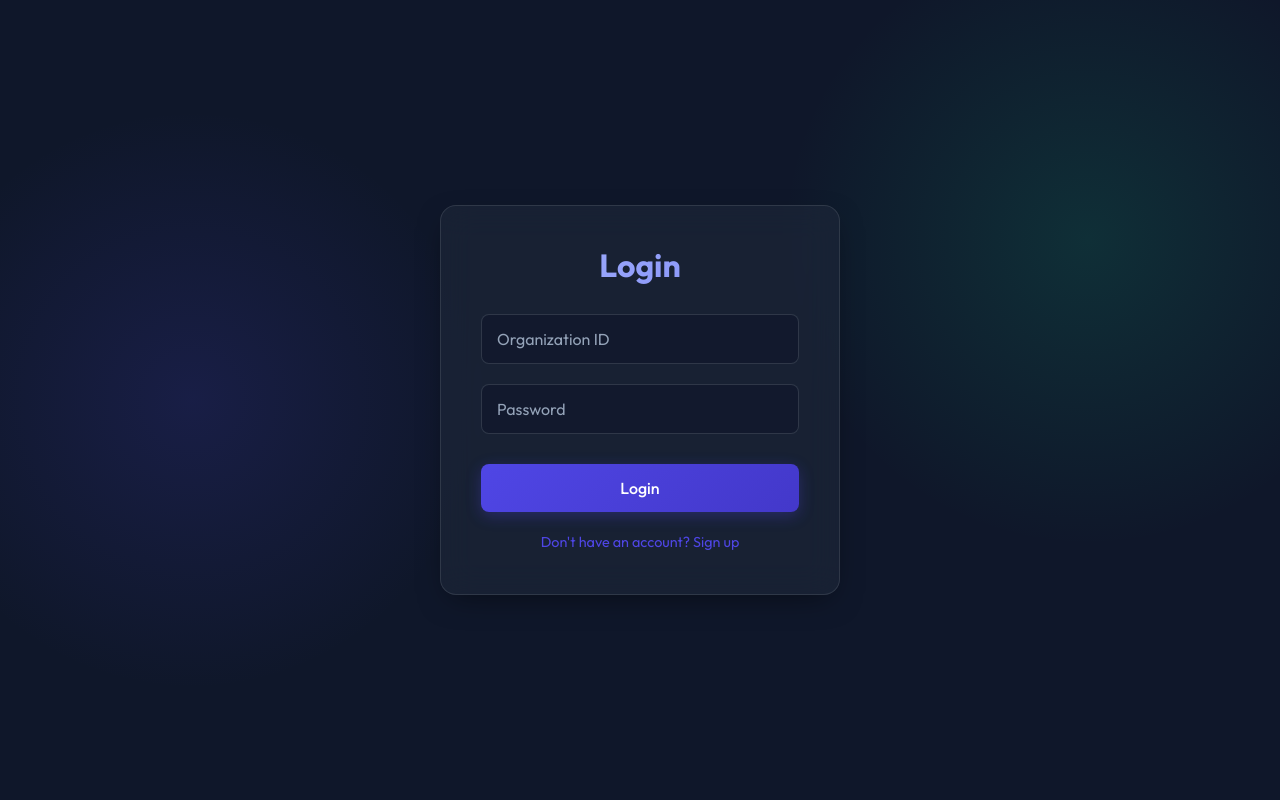
After one commit to meetrpokal/smart-inventory-tracker1234, a Flask app: page /login in a window 1280 px wide. The commit adds this page. Run offline with Flask 3, Linux system fonts and the light colour scheme; parts of the project's set-up code (start-up, migrations or seed data) failed here and were passed over.

Commit message:
Restore login page and multi-organization logic

```diff
--- a/app.py
+++ b/app.py
@@ -1,4 +1,6 @@
-from flask import Flask, render_template, request, jsonify, send_file
+from flask import Flask, render_template, request, jsonify, send_file, session, redirect, url_for
+from werkzeug.security import generate_password_hash, check_password_hash
+from functools import wraps
 import json
 import time
 import os
@@ -8,6 +10,7 @@ from datetime import datetime
 import heapq
 
 app = Flask(__name__)
+app.secret_key = 'super_secret_inventory_key_123'
 
 # Setup MongoDB Connection
 MONGO_URI = os.getenv("MONGO_URI")
@@ -21,29 +24,101 @@ else:
     collection = None
 
 # Temporary storage for inventory data (Local Fallback)
+# Temporary storage for inventory data (Local Fallback)
 INVENTORY_FILE = 'inventory_data.json'
+USERS_FILE = 'users.json'
 
-def load_inventory():
-    # If on Vercel with MongoDB connected
+def login_required(f):
+    @wraps(f)
+    def decorated_function(*args, **kwargs):
+        if 'username' not in session:
+            if request.path.startswith('/api/') or request.path in ['/get_inventory', '/check_expiry', '/export_csv'] or request.path.startswith('/check_low_stock'):
+                return jsonify({'status': 'error', 'message': 'Unauthorized'}), 401
+            return redirect(url_for('login'))
+        return f(*args, **kwargs)
+    return decorated_function
+
+def load_users():
     if collection is not None:
-        doc = collection.find_one({"_id": "main_inventory"})
-        if doc:
-            doc.pop('_id', None)
-            return doc
-        return {"stock": {}, "expiry": []}
+        try:
+            doc = collection.find_one({"_id": "users_list"})
+            if doc:
+                return doc.get("users", {})
+        except Exception as e:
+            pass
+    try:
+        if os.path.exists(USERS_FILE):
+            with open(USERS_FILE, 'r') as f:
+                return json.load(f)
+    except Exception as e:
+        pass
+    return {}
 
-    # If running locally without MongoDB
-    if os.path.exists(INVENTORY_FILE):
-        with open(INVENTORY_FILE, 'r') as f:
-            return json.load(f)
+def save_users(users_data):
+    if collection is not None:
+        try:
+            collection.update_one({"_id": "users_list"}, {"$set": {"users": users_data}}, upsert=True)
+            return
+        except Exception as e:
+            pass
+    try:
+        with open(USERS_FILE, 'w') as f:
+            json.dump(users_data, f)
+    except Exception as e:
+        pass
+
+def load_inventory(username):
+    if collection is not None:
+        try:
+            doc = collection.find_one({"_id": f"inventory_{username}"})
+            if doc:
+                doc.pop('_id', None)
+                return doc
+        except Exception as e:
+            print(f"Error reading from MongoDB: {e}")
+
+    try:
+        if os.path.exists(INVENTORY_FILE):
+            with open(INVENTORY_FILE, 'r') as f:
+                all_data = json.load(f)
+
+                if 'stock' in all_data:
+                    old_data = all_data.copy()
+                    all_data = {'default_admin': old_data}
+                    with open(INVENTORY_FILE, 'w') as fw:
+                        json.dump(all_data, fw)
+
+                return all_data.get(username, {"stock": {}, "expiry": []})
+    except Exception as e:
+        print(f"Error reading local JSON: {e}")
+
     return {"stock": {}, "expiry": []}
 
-def save_inventory(data):
+def save_inventory(username, data):
     if collection is not None:
-        collection.update_one({"_id": "main_inventory"}, {"$set": data}, upsert=True)
-    else:
+        try:
+            collection.update_one({"_id": f"inventory_{username}"}, {"$set": data}, upsert=True)
+            return
+        except Exception as e:
+            print(f"Error writing to MongoDB: {e}")
+
+    try:
+        all_data = {}
+        if os.path.exists(INVENTORY_FILE):
+            try:
+                with open(INVENTORY_FILE, 'r') as f:
+                    all_data = json.load(f)
+                    if 'stock' in all_data:
+                        old_data = all_data.copy()
+                        all_data = {'default_admin': old_data}
+            except:
+                pass
+
+        all_data[username] = data
         with open(INVENTORY_FILE, 'w') as f:
-            json.dump(data, f)
+            json.dump(all_data, f)
+    except Exception as e:
+        print(f"Error writing local JSON: {e}")
 
 GUJARAT_GRAPH = {
     "Ahmedabad": {"Gandhinagar": 30, "Surat": 270, "Vadodara": 110, "Rajkot": 215, "Surendranagar": 120, "Nadiad": 55, "Himmatnagar": 85},
@@ -138,16 +213,55 @@ def find_shortest_path(start, end):
     }
 
 @app.route('/')
+@login_required
 def index():
-    return render_template('index.html')
+    return render_template('index.html', username=session['username'])
 
-@app.route('/add_stock', methods=['POST'])
+@app.route('/login', methods=['GET', 'POST'])
+def login():
+    if request.method == 'POST':
+        data = request.json
+        username = data.get('username')
+        password = data.get('password')
+
+        users = load_users()
+        if username in users and check_password_hash(users[username]['password'], password):
+            session['username'] = username
+            return jsonify({'status': 'success'})
+        return jsonify({'status': 'error', 'message': 'Invalid credentials'})
+    return render_template('login.html')
+
+@app.route('/register', methods=['POST'])
+def register():
+    data = request.json
+    username = data.get('username')
+    password = data.get('password')
+
+    users = load_users()
+    if username in users:
+        return jsonify({'status': 'error', 'message': 'Organization ID already exists'})
+
+    users[username] = {
+        'password': generate_password_hash(password)
+    }
+    save_users(users)
+    session['username'] = username
+    return jsonify({'status': 'success'})
+
+@app.route('/logout')
+def logout():
+    session.pop('username', None)
+    return redirect(url_for('login'))
+
+@app.route('/add_stock'
+@login_required, methods=['POST'])
 def add_stock():
+    username = session['username']
     product = request.form['product']
     quantity = int(request.form['quantity'])
     expiry = request.form.get('expiry', '')
 
-    data = load_inventory()
+    data = load_inventory(username)
 
     # Add to stock
     if product in data['stock']:
@@ -164,7 +278,7 @@ def add_stock():
             'expiry': expiry_timestamp
         })
 
-    save_inventory(data)
+    save_inventory(username, data)
 
     return jsonify({
         'status': 'success',
@@ -172,12 +286,14 @@ def add_stock():
         'inventory': data['stock']
     })
 
-@app.route('/remove_stock', methods=['POST'])
+@app.route('/remove_stock'
+@login_required, methods=['POST'])
 def remove_stock():
+    username = session['username']
     product = request.form['product']
     quantity = int(request.form['quantity'])
 
-    data = load_inventory()
+    data = load_inventory(username)
 
     if product not in data['stock'] or data['stock'][product] < quantity:
         return jsonify({
@@ -199,7 +315,7 @@ def remove_stock():
         data['sales'] = []
     data['sales'].append(sale)
 
-    save_inventory(data)
+    save_inventory(username, data)
 
     return jsonify({
         'status': 'success',
@@ -207,9 +323,11 @@ def remove_stock():
         'inventory': data['stock']
     })
 
-@app.route('/get_inventory')
+@app.route('/get_inventory'
+@login_required)
 def get_inventory():
-    data = load_inventory()
+    username = session['username']
+    data = load_inventory(username)
     today = int(time.time())
 
     # Prepare inventory with expiry status
@@ -225,7 +343,7 @@ def get_inventory():
     # Add expiry information
     for item in data.get('expiry', []):
         expiry_date = datetime.fromtimestamp(item['expiry']).strftime('%Y-%m-%d')
-        status = 'Expired' if item['expiry'] <= today else 'Valid'
+        status = f"Expired({item['quantity']})" if item['expiry'] <= today else 'Valid'
 
         # Find if product already in inventory
         found = False
@@ -249,9 +367,11 @@ def get_inventory():
         'inventory': inventory
     })
 
-@app.route('/check_expiry')
+@app.route('/check_expiry'
+@login_required)
 def check_expiry():
-    data = load_inventory()
+    username = session['username']
+    data = load_inventory(username)
     today = int(time.time())
 
     expired = []
@@ -269,8 +389,10 @@ def check_expiry():
     })
 
 @app.route('/check_low_stock/<int:threshold>')
+@login_required
 def check_low_stock(threshold):
-    data = load_inventory()
+    username = session['username']
+    data = load_inventory(username)
 
     low_stock = []
     for product, quantity in data['stock'].items():
@@ -285,9 +407,11 @@ def check_low_stock(threshold):
         'low_stock': low_stock
     })
 
-@app.route('/export_csv')
+@app.route('/export_csv'
+@login_required)
 def export_csv():
-    data = load_inventory()
+    username = session['username']
+    data = load_inventory(username)
     today = int(time.time())
 
     csv_data = "Product,Quantity,Expiry,Status\n"
@@ -299,7 +423,7 @@ def export_csv():
     # Add expiry items
     for item in data.get('expiry', []):
         expiry_date = datetime.fromtimestamp(item['expiry']).strftime('%Y-%m-%d')
-        status = 'Expired' if item['expiry'] <= today else 'Valid'
+        status = f"Expired({item['quantity']})" if item['expiry'] <= today else 'Valid'
         csv_data += f"{item['product']},{item['quantity']},{expiry_date},{status}\n"
 
     with open('inventory_report.csv', 'w') as f:
@@ -325,8 +449,10 @@ def get_cities():
     cities.sort()
     return jsonify({'cities': cities})
 
-@app.route('/find_path', methods=['POST'])
+@app.route('/find_path'
+@login_required, methods=['POST'])
 def find_path():
+    username = session['username']
     from_city = request.form['from']
     to_city = request.form['to']
 
--- /dev/null
+++ b/templates/login.html
@@ -0,0 +1,178 @@
+<!DOCTYPE html>
+<html lang="en">
+
+<head>
+    <meta charset="UTF-8">
+    <meta name="viewport" content="width=device-width, initial-scale=1.0">
+    <title>Login - Smart Inventory Tracker</title>
+    <link href="https://fonts.googleapis.com/css2?family=Outfit:wght@300;400;500;600;700&display=swap" rel="stylesheet">
+    <link href="https://cdn.jsdelivr.net/npm/bootstrap@5.3.0/dist/css/bootstrap.min.css" rel="stylesheet">
+    <style>
+        :root {
+            --primary: #4F46E5;
+            --primary-hover: #4338CA;
+            --secondary: #10B981;
+            --background: #0f172a;
+            --surface: rgba(30, 41, 59, 0.6);
+            --surface-border: rgba(255, 255, 255, 0.1);
+            --text-main: #f8fafc;
+            --text-muted: #94a3b8;
+        }
+
+        body {
+            background-color: var(--background);
+            background-image: radial-gradient(circle at 15% 50%, rgba(79, 70, 229, 0.15), transparent 25%), radial-gradient(circle at 85% 30%, rgba(16, 185, 129, 0.15), transparent 25%);
+            color: var(--text-main);
+            font-family: 'Outfit', sans-serif;
+            min-height: 100vh;
+            display: flex;
+            align-items: center;
+            justify-content: center;
+        }
+
+        .auth-card {
+            background: var(--surface);
+            backdrop-filter: blur(16px);
+            -webkit-backdrop-filter: blur(16px);
+            border: 1px solid var(--surface-border);
+            border-radius: 16px;
+            box-shadow: 0 10px 30px -10px rgba(0, 0, 0, 0.5);
+            padding: 40px;
+            width: 100%;
+            max-width: 400px;
+        }
+
+        h2 {
+            font-weight: 700;
+            background: linear-gradient(135deg, #a5b4fc, #818cf8);
+            -webkit-background-clip: text;
+            background-clip: text;
+            -webkit-text-fill-color: transparent;
+            text-align: center;
+            margin-bottom: 30px;
+        }
+
+        .form-control {
+            background-color: rgba(15, 23, 42, 0.6);
+            border: 1px solid var(--surface-border);
+            color: var(--text-main);
+            border-radius: 8px;
+            padding: 12px 15px;
+            margin-bottom: 20px;
+        }
+
+        .form-control:focus {
+            background-color: rgba(15, 23, 42, 0.8);
+            border-color: var(--primary);
+            color: white;
+            box-shadow: 0 0 0 0.25rem rgba(79, 70, 229, 0.25);
+        }
+
+        .form-control::placeholder {
+            color: var(--text-muted);
+        }
+
+        .btn-primary {
+            background: linear-gradient(135deg, var(--primary), var(--primary-hover));
+            border: none;
+            box-shadow: 0 4px 15px rgba(79, 70, 229, 0.3);
+            width: 100%;
+            padding: 12px;
+            font-weight: 500;
+            border-radius: 8px;
+            margin-top: 10px;
+        }
+
+        .btn-primary:hover {
+            transform: translateY(-2px);
+            box-shadow: 0 6px 20px rgba(79, 70, 229, 0.4);
+        }
+
+        .toggle-link {
+            color: var(--primary);
+            text-decoration: none;
+            cursor: pointer;
+            display: block;
+            text-align: center;
+            margin-top: 20px;
+            font-size: 0.9rem;
+        }
+
+        .toggle-link:hover {
+            color: #818cf8;
+            text-decoration: underline;
+        }
+
+        .alert {
+            display: none;
+            padding: 10px;
+            border-radius: 8px;
+            margin-bottom: 20px;
+            font-size: 0.9rem;
+            text-align: center;
+        }
+
+        .alert-danger {
+            background-color: rgba(239, 68, 68, 0.1);
+            border: 1px solid rgba(239, 68, 68, 0.3);
+            color: #f87171;
+        }
+    </style>
+</head>
+
+<body>
+    <div class="auth-card">
+        <h2 id="authTitle">Login</h2>
+        <div id="alertBox" class="alert alert-danger"></div>
+
+        <form id="authForm">
+            <input type="text" class="form-control" id="username" placeholder="Organization ID" required>
+            <input type="password" class="form-control" id="password" placeholder="Password" required>
+            <button type="submit" class="btn btn-primary" id="submitBtn">Login</button>
+        </form>
+
+        <a class="toggle-link" id="toggleAuth">Don't have an account? Sign up</a>
+    </div>
+
+    <script>
+        let isLogin = true;
+
+        document.getElementById('toggleAuth').addEventListener('click', () => {
+            isLogin = !isLogin;
+            document.getElementById('authTitle').innerText = isLogin ? 'Login' : 'Sign Up';
+            document.getElementById('submitBtn').innerText = isLogin ? 'Login' : 'Create Account';
+            document.getElementById('toggleAuth').innerText = isLogin ? "Don't have an account? Sign up" : 'Already have an account? Login';
+            document.getElementById('alertBox').style.display = 'none';
+        });
+
+        document.getElementById('authForm').addEventListener('submit', async (e) => {
+            e.preventDefault();
+            const username = document.getElementById('username').value;
+            const password = document.getElementById('password').value;
+            const alertBox = document.getElementById('alertBox');
+
+            const endpoint = isLogin ? '/login' : '/register';
+
+            try {
+                const response = await fetch(endpoint, {
+                    method: 'POST',
+                    headers: { 'Content-Type': 'application/json' },
+                    body: JSON.stringify({ username, password })
+                });
+
+                const data = await response.json();
+
+                if (data.status === 'success') {
+                    window.location.href = '/';
+                } else {
+                    alertBox.innerText = data.message || 'An error occurred';
+                    alertBox.style.display = 'block';
+                }
+            } catch (error) {
+                alertBox.innerText = 'Network error. Please try again.';
+                alertBox.style.display = 'block';
+            }
+        });
+    </script>
+</body>
+</html>
```
Also changed, not shown: restore_app.py (added, +203 -0 lines), templates/index.html (+7 -1 lines).
